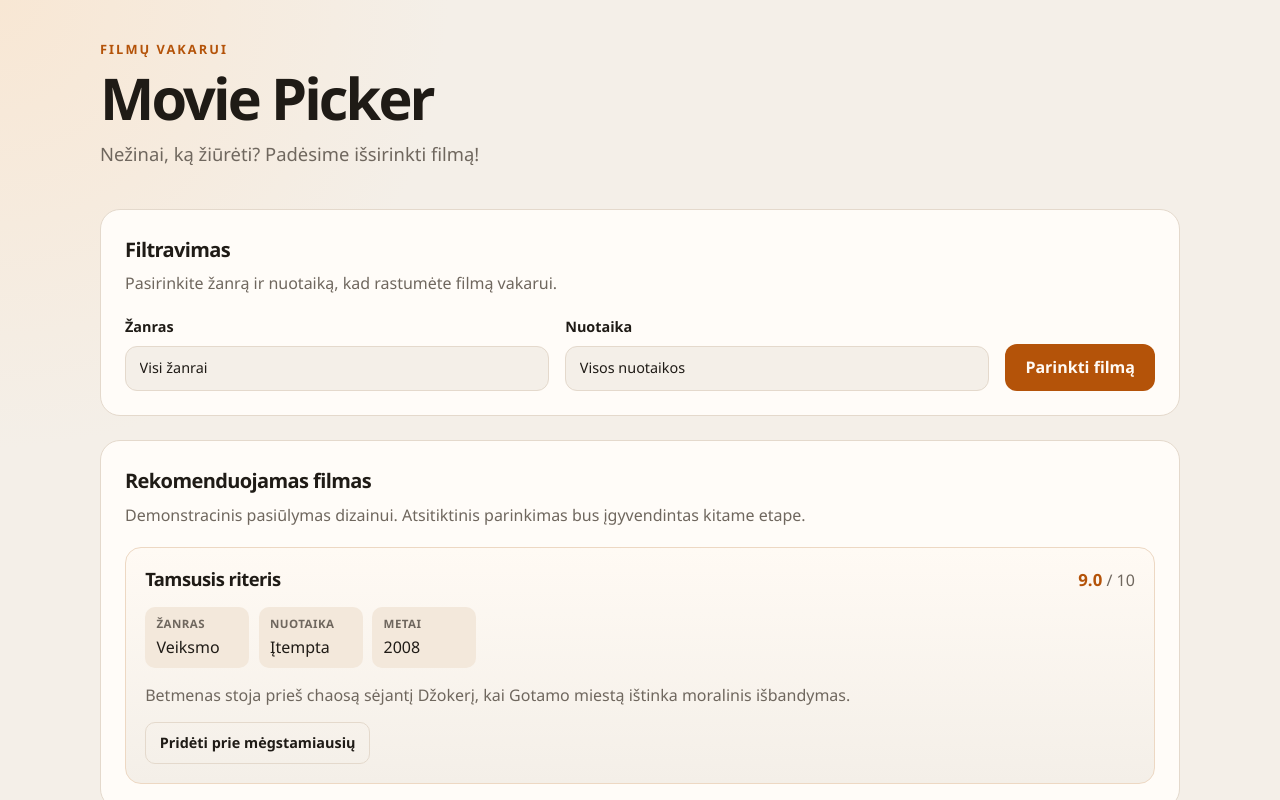
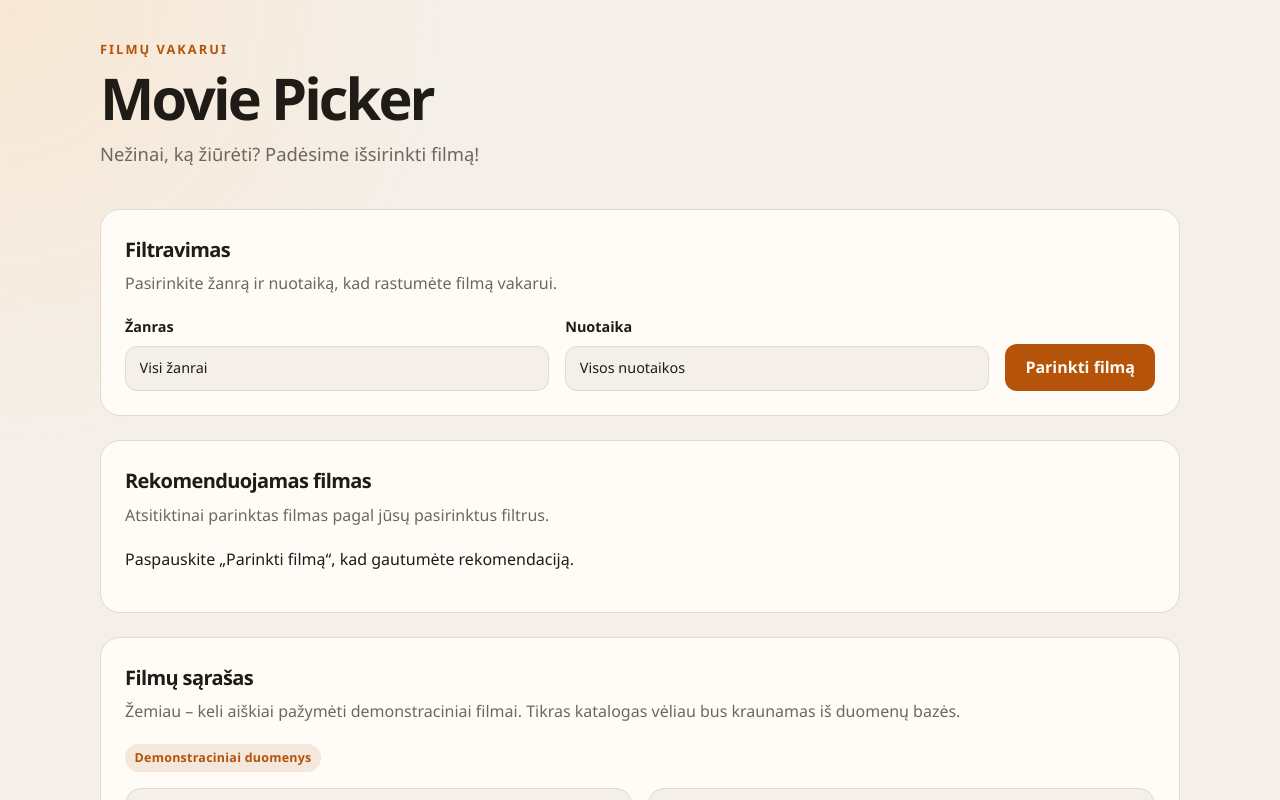
Before and after one commit to mariusbrazas78-bit/movie-picker, a React (Vite) app: page / in a window 1280 px wide. Shown: the top 800 px of the page. Built offline with nearby package versions, Linux system fonts and the light colour scheme.

Commit message:
feat: add random movie picker (#7)

```diff
--- a/src/App.jsx
+++ b/src/App.jsx
@@ -3,12 +3,13 @@ import MovieCard from './components/MovieCard.jsx'
 import { DEMO_GENRES, DEMO_MOODS, DEMO_MOVIES } from './data/demoMovies.js'
 import './App.css'
 
-const recommendedMovie = DEMO_MOVIES[1]
 const favoritePreview = DEMO_MOVIES[0]
 
 function App() {
   const [selectedGenre, setSelectedGenre] = useState('')
   const [selectedMood, setSelectedMood] = useState('')
+  const [recommendedMovie, setRecommendedMovie] = useState(null)
+  const [recommendationMessage, setRecommendationMessage] = useState('')
 
   const filteredMovies = DEMO_MOVIES.filter((movie) => {
     const matchesGenre = !selectedGenre || movie.genre === selectedGenre
@@ -17,6 +18,22 @@ function App() {
     return matchesGenre && matchesMood
   })
 
+  function handlePickMovie() {
+    if (filteredMovies.length === 0) {
+      setRecommendedMovie(null)
+      setRecommendationMessage('Pagal pasirinktus filtrus filmų nerasta.')
+      return
+    }
+
+    const candidates = filteredMovies.filter(
+      (movie) => movie.id !== recommendedMovie?.id,
+    )
+    const availableMovies = candidates.length > 0 ? candidates : filteredMovies
+    const randomIndex = Math.floor(Math.random() * availableMovies.length)
+
+    setRecommendedMovie(availableMovies[randomIndex])
+    setRecommendationMessage('')
+  }
   return (
     <div className="app">
       <header className="hero">
@@ -36,7 +53,13 @@ function App() {
             </p>
           </div>
 
-          <form className="filters" onSubmit={(event) => event.preventDefault()}>
+          <form
+            className="filters"
+            onSubmit={(event) => {
+              event.preventDefault()
+              handlePickMovie()
+            }}
+          >
             <label className="field">
               <span>Žanras</span>
               <select
@@ -79,11 +102,16 @@ function App() {
           <div className="panel__intro">
             <h2 id="recommended-heading">Rekomenduojamas filmas</h2>
             <p>
-              Demonstracinis pasiūlymas dizainui. Atsitiktinis parinkimas bus
-              įgyvendintas kitame etape.
+              Atsitiktinai parinktas filmas pagal jūsų pasirinktus filtrus.
             </p>
           </div>
-          <MovieCard movie={recommendedMovie} featured />
+          {recommendedMovie ? (
+            <MovieCard movie={recommendedMovie} featured />
+          ) : (
+            <p role="status">
+              {recommendationMessage || 'Paspauskite „Parinkti filmą“, kad gautumėte rekomendaciją.'}
+            </p>
+          )}
         </section>
 
         <section className="panel" aria-labelledby="catalog-heading">
```
